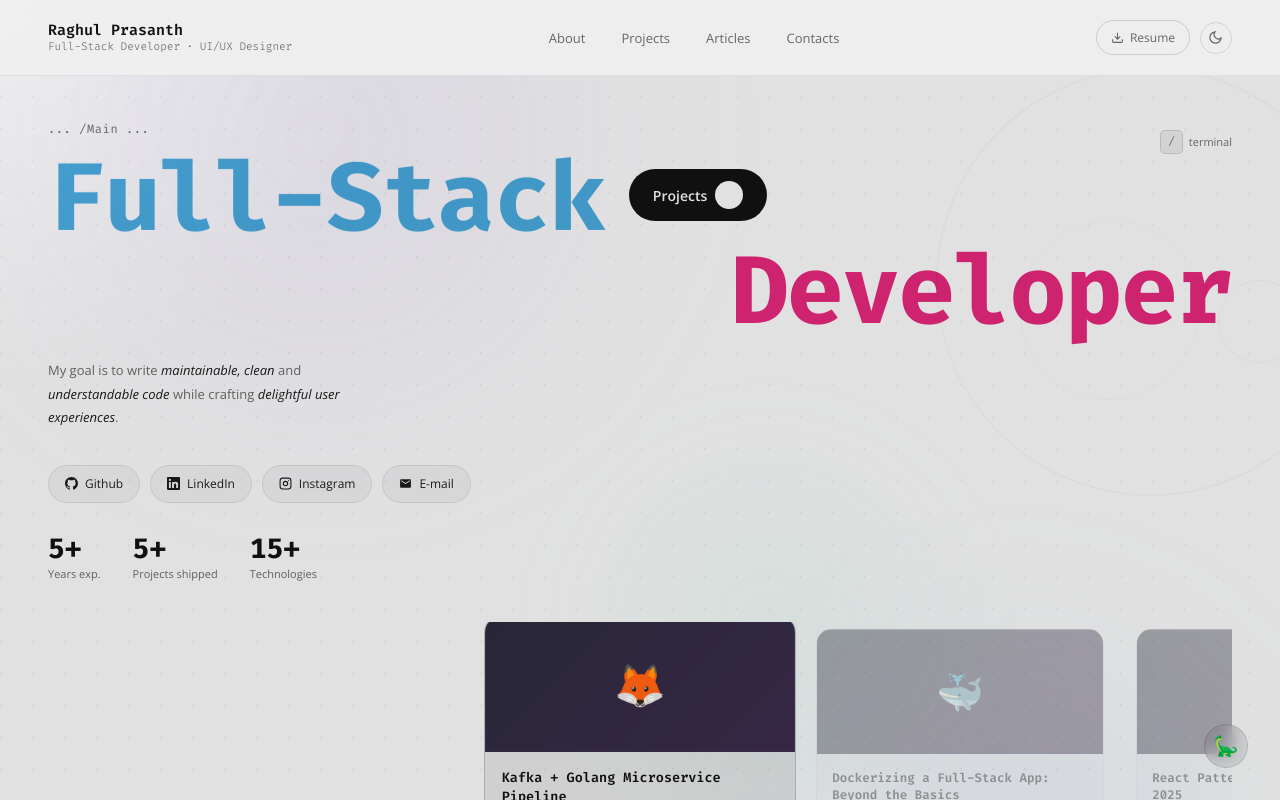
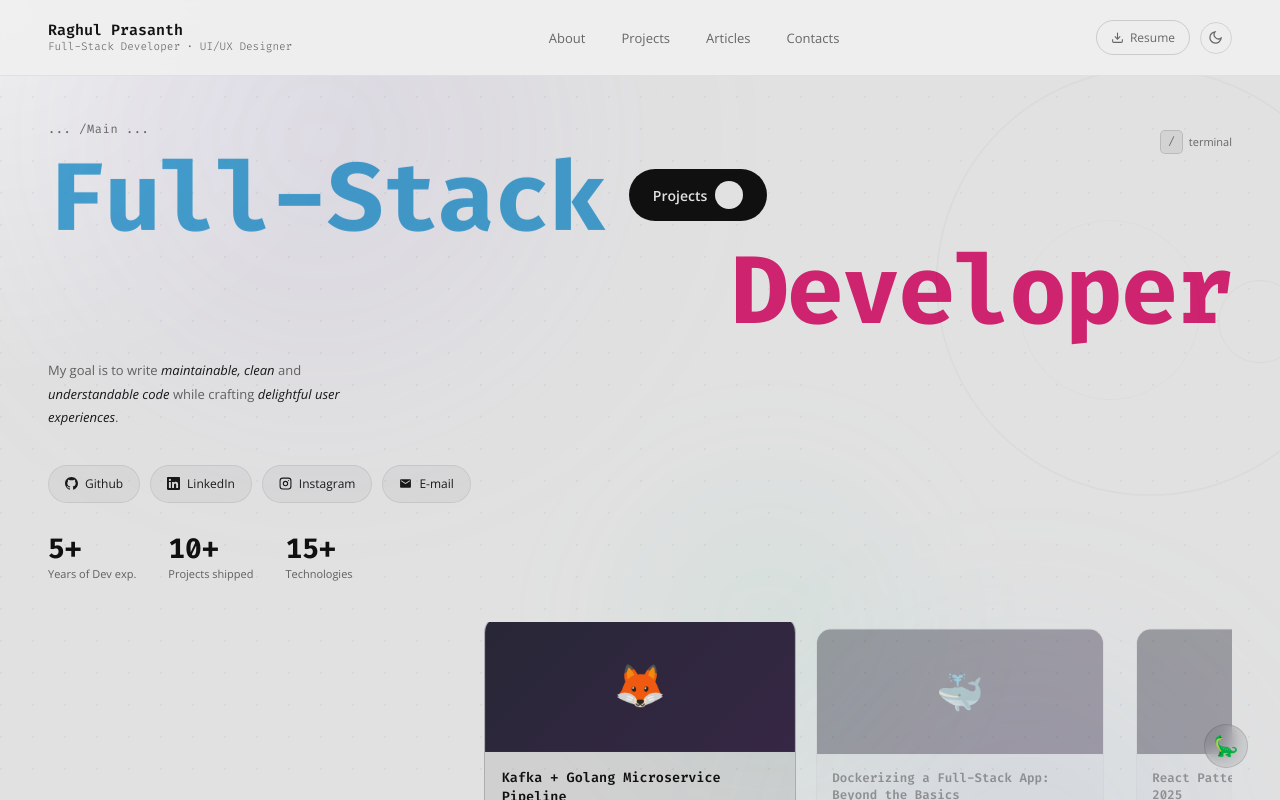
Before and after one commit to Raghul-18/Portfolio, a React (Vite) app: page / in a window 1280 px wide. Shown: the top 800 px of the page. Built offline with nearby package versions, Linux system fonts and the light colour scheme.

Commit message:
Update App.jsx

```diff
--- a/src/App.jsx
+++ b/src/App.jsx
@@ -2163,8 +2163,8 @@ export default function Portfolio() {
         {/* Stats row */}
         <div style={{ display:"flex", gap:32, marginTop:32, opacity:0, animation:"fadeSlideUp 0.6s cubic-bezier(0.22,1,0.36,1) 0.65s forwards", flexWrap:"wrap" }}>
           {[
-            { label:"Years exp.", value:5, suffix:"+" },
-            { label:"Projects shipped", value:5, suffix:"+" },
+            { label:"Years of Dev exp.", value:5, suffix:"+" },
+            { label:"Projects shipped", value:10, suffix:"+" },
             { label:"Technologies", value:15, suffix:"+" },
           ].map(s => (
             <div key={s.label} style={{ display:"flex", flexDirection:"column", gap:2 }}>
```
